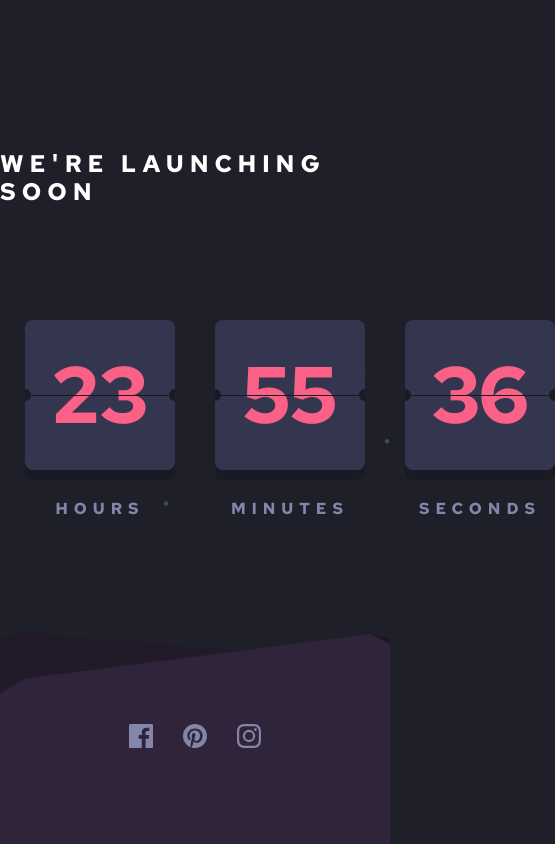
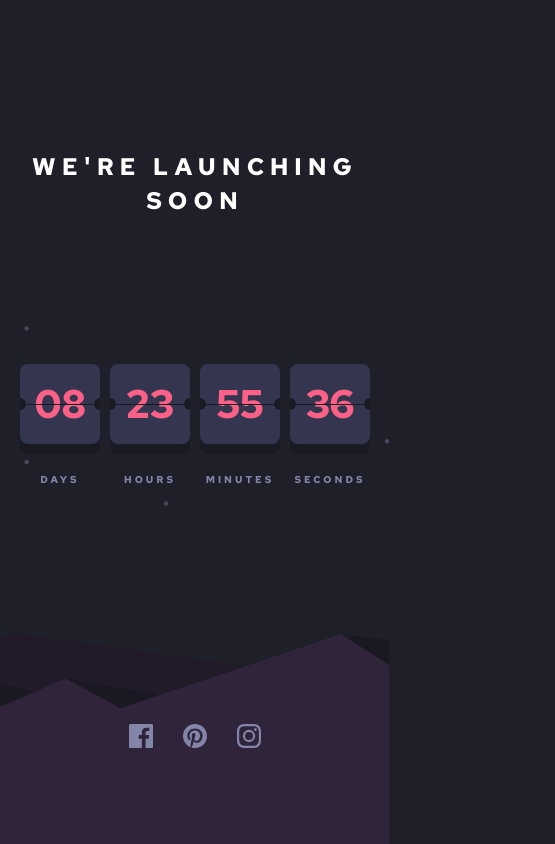
Before and after one commit to AliTaee/Launch-countdown-timer, a website built with Parcel: page src/index.html in a window 390 px wide. Shown: the whole page, 555 px wide, since content can reach past the window. Built offline with nearby package versions, Linux system fonts and the light colour scheme.

Commit message:
Add responsive layout

```diff
--- a/src/styles/_var.scss
+++ b/src/styles/_var.scss
@@ -19,3 +19,9 @@ $zIndex-level999: 999;
 
 // letter spacing
 $main-letter-spacing: 6px;
+$small-letter-spacing: 3px;
+
+// Sizes
+$tablet: 768px;
+$mobile: 568px;
+$mobile-small: 360px;
--- a/src/styles/main.scss
+++ b/src/styles/main.scss
@@ -119,3 +119,66 @@ body {
     }
   }
 }
+
+@media only screen and (max-width: $tablet) {
+  .main {
+    .footer {
+      background-position: bottom right;
+    }
+  }
+  .time {
+    &__wrapper {
+      margin-right: 15px;
+    }
+
+    &__card {
+      width: 120px;
+      height: 120px;
+      font-size: 50px;
+    }
+
+    &__unit {
+      letter-spacing: $small-letter-spacing;
+      font-size: 10px;
+    }
+  }
+}
+
+@media only screen and (max-width: $mobile) {
+  .main {
+    &__title {
+      text-align: center;
+      padding: 0 10px;
+      line-height: 1.4;
+    }
+  }
+  .time {
+    &__wrapper {
+      margin-right: 10px;
+    }
+
+    &__card {
+      width: 80px;
+      height: 80px;
+      font-size: 40px;
+    }
+  }
+}
+
+@media only screen and (max-width: $mobile-small) {
+  .time {
+    &__wrapper {
+      margin-right: 10px;
+    }
+
+    &__card {
+      width: 65px;
+      height: 65px;
+      font-size: 30px;
+    }
+
+    &__unit {
+      font-size: 8px;
+    }
+  }
+}
```
